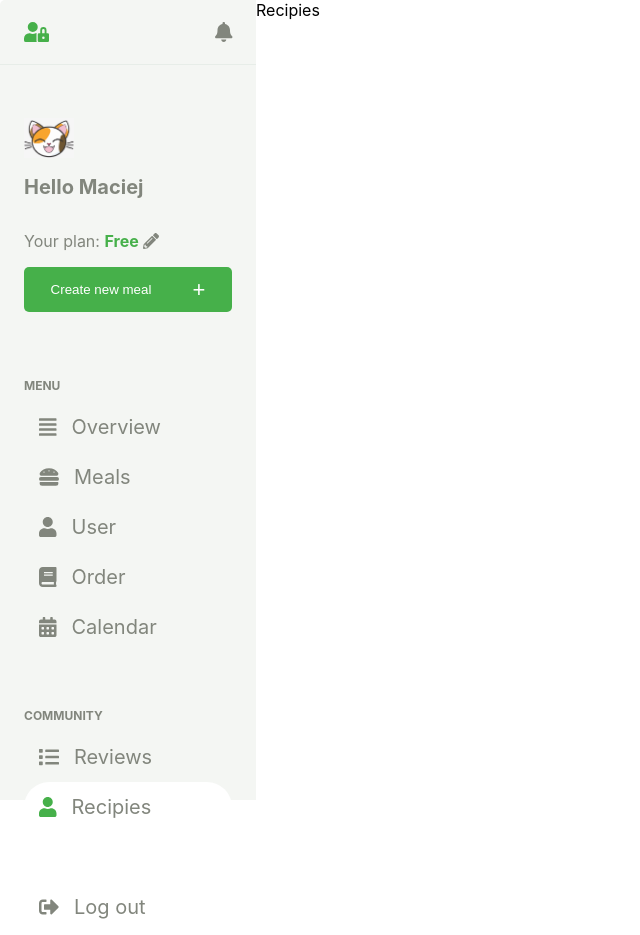
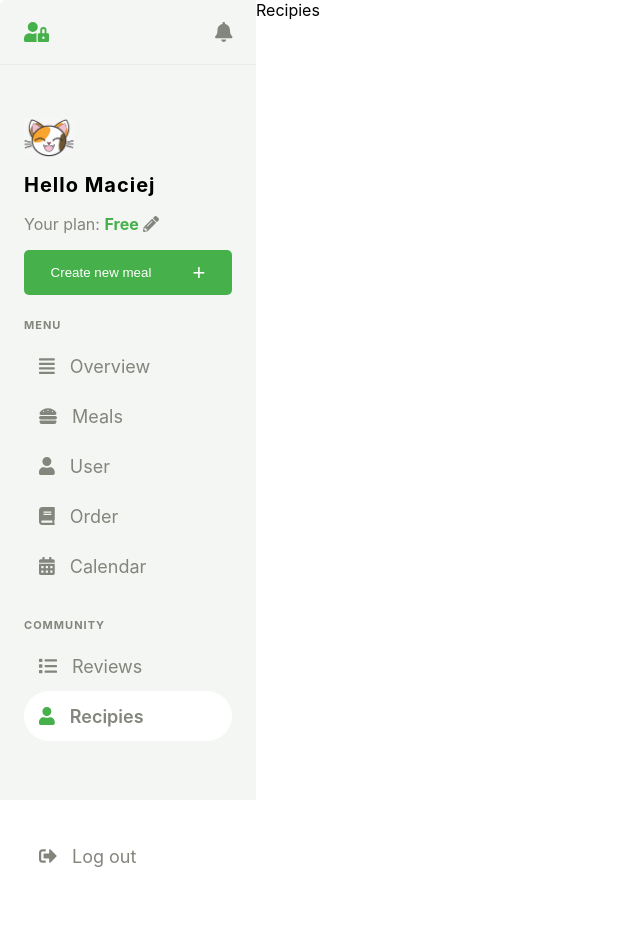
Before and after one commit to manistka/meal-delivery, a React (Create React App) app: page /recipies in a window 1280 px wide. Shown: the whole page, without its empty margins (0-640 px from the left). After the commit the page ends 895 px from the top, so only its background shows below. Built offline with nearby package versions, Linux system fonts and the light colour scheme.

Commit message:
Fix Styles

```diff
--- a/src/components/MenuSidebar/components/CommunityList/CommunityList.module.scss
+++ b/src/components/MenuSidebar/components/CommunityList/CommunityList.module.scss
@@ -5,7 +5,8 @@
     flex-direction: column;
 }
 h2 {
-    font-size: 12px;
+    font-size: 11px;
     color: $secondColor;
     align-items: center;
+    letter-spacing: 1px;
 }
--- a/src/components/MenuSidebar/components/MenuDetails/MenuDetails.module.scss
+++ b/src/components/MenuSidebar/components/MenuDetails/MenuDetails.module.scss
@@ -1,12 +1,12 @@
 @import "../../../../globalStyles/colors";
 
 .Container {
-    height: 570px;
+    height: 600px;
     display: flex;
     flex-direction: column;
     justify-content: center;
     .LogOut {
-        height: 100px;
+        height: 140px;
         display: flex;
         align-items: flex-end;
     }
--- a/src/components/MenuSidebar/components/MenuList/MenuList.module.scss
+++ b/src/components/MenuSidebar/components/MenuList/MenuList.module.scss
@@ -2,10 +2,11 @@
 .Container {
     display: flex;
     flex-direction: column;
-    height: 330px;
+    height: 300px;
     h2 {
-        font-size: 12px;
+        font-size: 11px;
         color: $secondColor;
         align-items: center;
+        letter-spacing: 1px;
     }
 }
--- a/src/components/MenuSidebar/components/UserInfo/UserInfo.js
+++ b/src/components/MenuSidebar/components/UserInfo/UserInfo.js
@@ -8,8 +8,8 @@ const UserInfo = () => {
     return (
         <div className={classes.Container}>
             <img src={avatar} alt="" className={classes.awatar} />
-            <h2 style={{ fontSize: "20px" }}>Hello Maciej</h2>
-            <p style={{ color: "#82867d" }}>
+            <h2 style={{ fontSize: "20px", color: "#000" }}>Hello Maciej</h2>
+            <p style={{ color: "#82867d", marginTop: "0" }}>
                 Your plan:{" "}
                 <span
                     style={{
--- a/src/components/MenuSidebar/components/UserInfo/UserInfo.module.scss
+++ b/src/components/MenuSidebar/components/UserInfo/UserInfo.module.scss
@@ -1,8 +1,8 @@
 .Container {
-    height: 300px;
+    height: 230px;
     display: flex;
     flex-direction: column;
-    justify-content: center;
+    justify-content: flex-end;
     .awatar {
         height: 40px;
         width: 50px;
--- a/src/components/UI/MenuButton/MenuButton.module.scss
+++ b/src/components/UI/MenuButton/MenuButton.module.scss
@@ -2,7 +2,7 @@
 
 .MenuButton {
     color: $secondColor;
-    font-size: 20px;
+    font-size: 18px;
     text-decoration: none;
     height: 50px;
     display: flex;
@@ -17,4 +17,5 @@
         color: $mainColor;
     }
     background-color: white;
+    font-weight: 600;
 }
```
